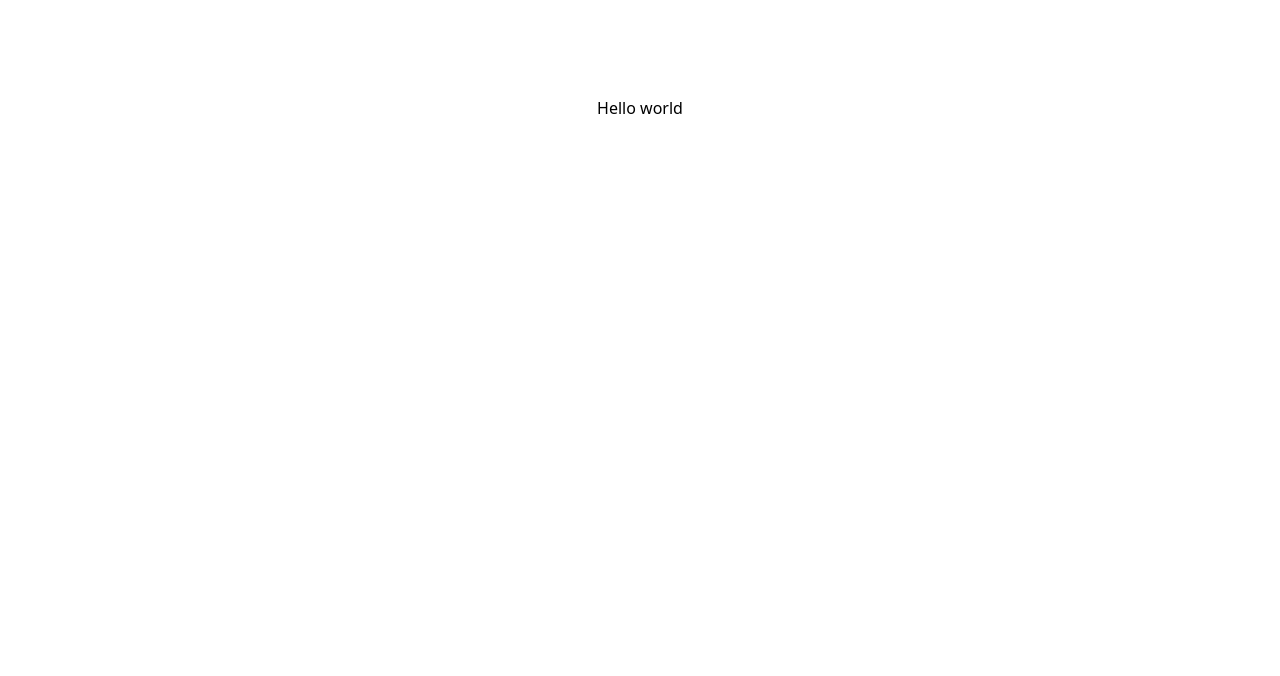
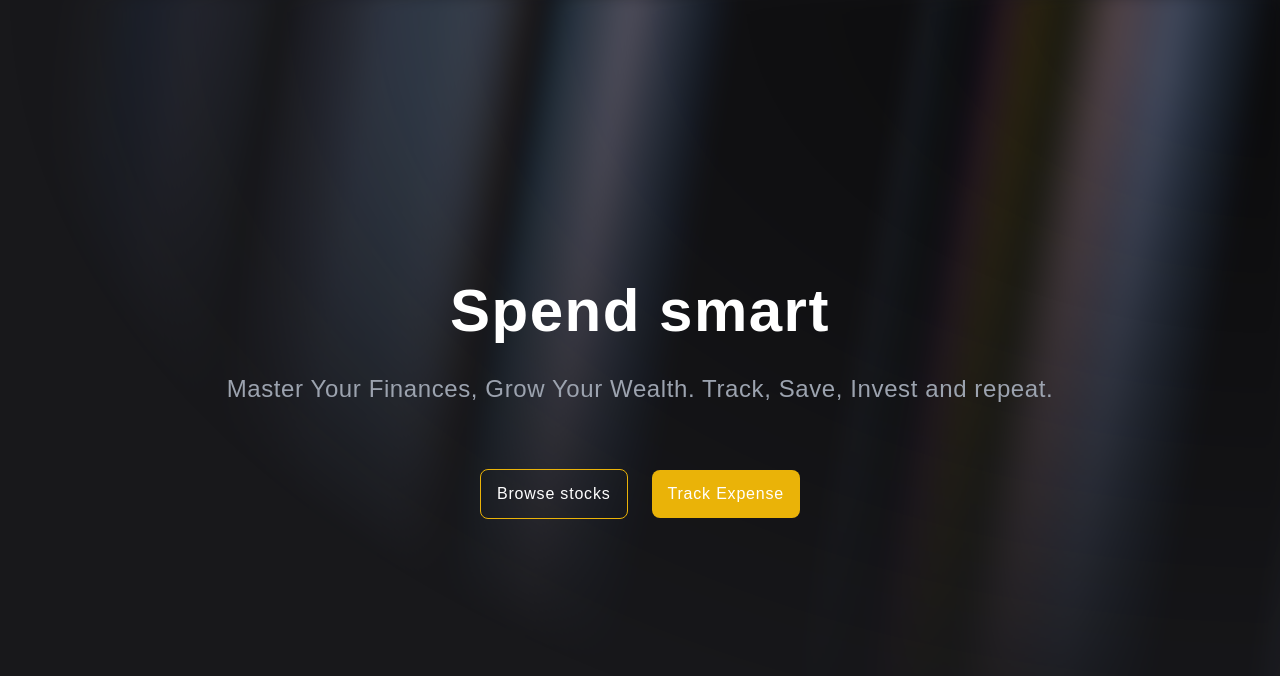
Before and after one commit to srijit-ops/spend-smart, a Next.js app: page / in a window 1280 px wide. Shown: the top 676 px of the page. Built offline with nearby package versions, Linux system fonts and the light colour scheme.

Commit message:
landing page ui created

```diff
--- a/package.json
+++ b/package.json
@@ -13,6 +13,7 @@
     "class-variance-authority": "^0.7.0",
     "clsx": "^2.1.1",
     "dayjs": "^1.11.11",
+    "framer-motion": "^11.1.7",
     "lucide-react": "^0.376.0",
     "next": "14.2.3",
     "react": "^18",
--- /dev/null
+++ b/src/components/landingPageComponents/aurora-background.jsx
@@ -0,0 +1,49 @@
+"use client";
+import { cn } from "../../utils/cn";
+import React, { ReactNode } from "react";
+
+
+export const AuroraBackground = ({
+  className,
+  children,
+  showRadialGradient = true,
+  ...props
+}) => {
+  return (
+    <main>
+      <div
+        className={cn(
+          "relative flex flex-col  h-[100vh] items-center justify-center bg-zinc-900  text-slate-950 transition-bg",
+          className
+        )}
+        {...props}
+      >
+        <div className="absolute inset-0 overflow-hidden">
+          <div
+            className={cn(
+              `
+            [--white-gradient:repeating-linear-gradient(100deg,var(--white)_0%,var(--white)_7%,var(--transparent)_10%,var(--transparent)_12%,var(--white)_16%)]
+            [--dark-gradient:repeating-linear-gradient(100deg,var(--black)_0%,var(--black)_7%,var(--transparent)_10%,var(--transparent)_12%,var(--black)_16%)]
+            [--aurora:repeating-linear-gradient(100deg,var(--blue-500)_10%,var(--indigo-300)_15%,var(--blue-300)_20%,var(--violet-200)_25%,var(--blue-400)_30%)]
+            [background-image:var(--white-gradient),var(--aurora)]
+            dark:[background-image:var(--dark-gradient),var(--aurora)]
+            [background-size:300%,_200%]
+            [background-position:50%_50%,50%_50%]
+            filter blur-[10px] invert dark:invert-0
+            after:content-[""] after:absolute after:inset-0 after:[background-image:var(--white-gradient),var(--aurora)]
+            after:dark:[background-image:var(--dark-gradient),var(--aurora)]
+            after:[background-size:200%,_100%]
+            after:animate-aurora after:[background-attachment:fixed] after:mix-blend-difference
+            pointer-events-none
+            absolute -inset-[10px] opacity-50 will-change-transform`,
+
+              showRadialGradient &&
+                `[mask-image:radial-gradient(ellipse_at_100%_0%,black_10%,var(--transparent)_70%)]`
+            )}
+          ></div>
+        </div>
+        {children}
+      </div>
+    </main>
+  );
+};
--- a/src/pages/_document.js
+++ b/src/pages/_document.js
@@ -2,9 +2,9 @@
 
 export default function Document() {
   return (
-    <Html lang="en">
+    <Html lang="en" className="dark">
       <Head />
-      <body>
+      <body className="bg-zinc-900">
         <Main />
         <NextScript />
       </body>
--- a/src/pages/index.js
+++ b/src/pages/index.js
@@ -1,9 +1,40 @@
+"use client";
+import { AuroraBackground } from "@/components/landingPageComponents/aurora-background";
+import { motion } from "framer-motion";
+import React from "react";
+
+
 export default function Home() {
   return (
-    <main
-      className={`flex min-h-screen flex-col items-center justify-between p-24`}
-    >
-      Hello world
+    <main>
+    <AuroraBackground>
+      <motion.div
+        initial={{ opacity: 0.0, y: 40 }}
+        whileInView={{ opacity: 1, y: 0 }}
+        transition={{
+          delay: 0.3,
+          duration: 0.8,
+          ease: "easeInOut",
+        }}
+        className="relative flex flex-col gap-4 items-center justify-center px-4"
+      >
+        <div className="text-2xl md:text-6xl font-bold text-white text-center tracking-wide">
+          Spend smart
+        </div>
+        <div className="font-extralight text-[0.8rem] md:text-2xl text-gray-400 py-4 tracking-wide">
+        Master Your Finances, Grow Your Wealth. Track, Save, Invest and repeat.
+        </div>
+        <div className="flex justify-between items-center flex-wrap gap-6 mt-8">
+        <button className="bg-transperant rounded-lg w-fit text-white px-4 py-3 border  tracking-wider border-yellow-500 hover:bg-yellow-500">
+          Browse stocks
+        </button>
+        <button className="bg-yellow-500 rounded-lg w-fit text-white tracking-wider px-4 py-3  hover:bg-yellow-600">
+          Track Expense
+        </button>
+        </div>
+      </motion.div>
+    </AuroraBackground>
+
     </main>
   );
 }
--- a/src/styles/globals.css
+++ b/src/styles/globals.css
@@ -1,3 +1,12 @@
-@tailwind base;
+  @tailwind base;
   @tailwind components;
   @tailwind utilities;
+
+  @import url('https://fonts.googleapis.com/css2?family=Poppins:wght@400;500;600;700;800&display=swap');
+
+*{
+  box-sizing: border-box;
+  margin: 0;
+  padding: 0;
+  font-family: 'Poppins', sans-serif;
+}
--- /dev/null
+++ b/src/utils/cn.js
@@ -0,0 +1,6 @@
+import { ClassValue, clsx } from "clsx";
+import { twMerge } from "tailwind-merge";
+
+export function cn(...inputs) {
+  return twMerge(clsx(inputs));
+}
--- a/tailwind.config.js
+++ b/tailwind.config.js
@@ -1,37 +1,42 @@
+const {
+  default: flattenColorPalette,
+} = require("tailwindcss/lib/util/flattenColorPalette");
+
 /** @type {import('tailwindcss').Config} */
 module.exports = {
-  darkMode: ["class"],
   content: [
-    './pages/**/*.{js,jsx}',
-    './components/**/*.{js,jsx}',
-    './app/**/*.{js,jsx}',
-    './src/**/*.{js,jsx}',
+    // your paths
+    "./src/**/*.{js,jsx}",
   ],
-  prefix: "",
+  darkMode: "class",
   theme: {
-    container: {
-      center: true,
-      padding: "2rem",
-      screens: {
-        "2xl": "1400px",
+    extend: {
+      animation: {
+        aurora: "aurora 60s linear infinite",
       },
-    },
-    extend: {
       keyframes: {
-        "accordion-down": {
-          from: { height: "0" },
-          to: { height: "var(--radix-accordion-content-height)" },
+        aurora: {
+          from: {
+            backgroundPosition: "50% 50%, 50% 50%",
+          },
+          to: {
+            backgroundPosition: "350% 50%, 350% 50%",
+          },
         },
-        "accordion-up": {
-          from: { height: "var(--radix-accordion-content-height)" },
-          to: { height: "0" },
-        },
-      },
-      animation: {
-        "accordion-down": "accordion-down 0.2s ease-out",
-        "accordion-up": "accordion-up 0.2s ease-out",
       },
     },
   },
-  plugins: [require("tailwindcss-animate")],
+  plugins: [addVariablesForColors],
+};
+
+// This plugin adds each Tailwind color as a global CSS variable, e.g. var(--gray-200).
+function addVariablesForColors({ addBase, theme }) {
+  let allColors = flattenColorPalette(theme("colors"));
+  let newVars = Object.fromEntries(
+    Object.entries(allColors).map(([key, val]) => [`--${key}`, val])
+  );
+
+  addBase({
+    ":root": newVars,
+  });
 }
```
Also changed, not shown: 1 other file (tests, documents, lock files or other folders).
